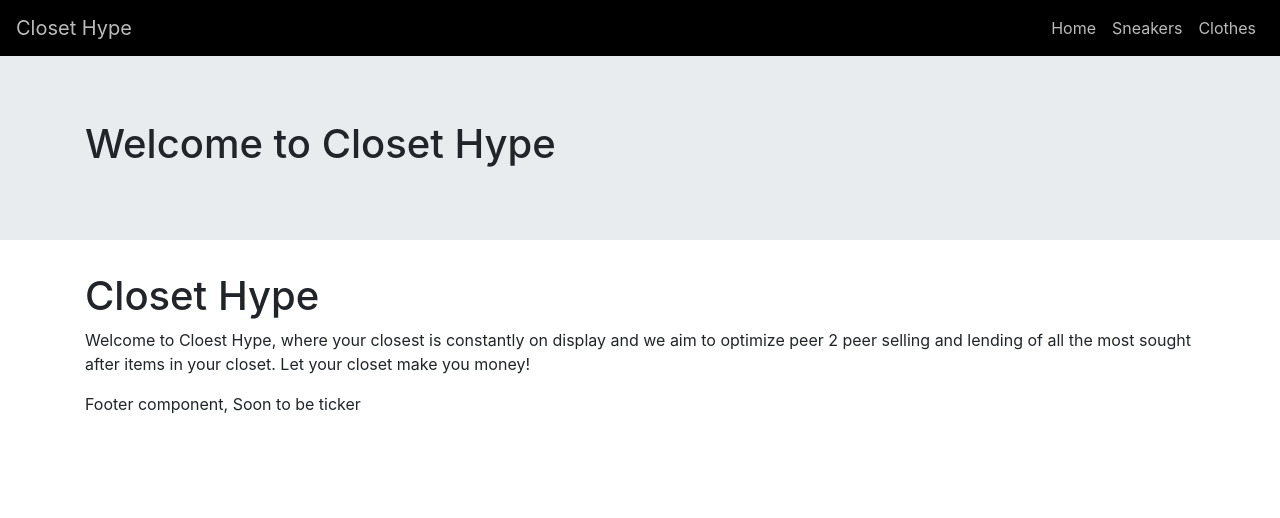
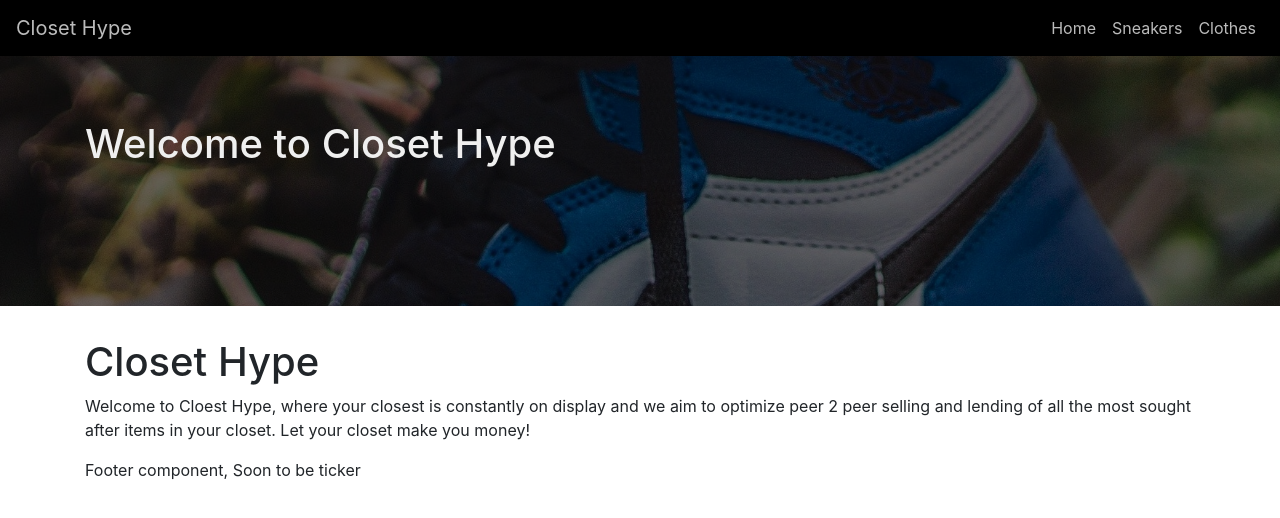
Before and after one commit to ggatling/sneaker-capstone, a React (Create React App) app in the folder sneaker_react/sneakers-app/: page / in a window 1280 px wide. Shown: the top 518 px of the page. Built offline with nearby package versions, Linux system fonts and the light colour scheme.

Commit message:
Add banner photo to frontend

```diff
--- a/sneaker_react/sneakers-app/src/components/Jumbotron.js
+++ b/sneaker_react/sneakers-app/src/components/Jumbotron.js
@@ -1,9 +1,29 @@
 import React from 'react';
 import {Jumbotron as Jumbo, Container} from "react-bootstrap";
 import styled from 'styled-components';
-import jordan_jumbo from '../assets/jordan_jumbo.jpg';
+import royal from '../assets/royal.jpg';
 
-const Styles = styled.div``;
+const Styles = styled.div`
+  .jumbotron{
+    background: url(${royal}) no-repeat fixed bottom;
+    background-size: cover;
+    color: #efefef;
+    height: 250px;
+    position: relative;
+    z-index: -2;
+  }
+
+  .overlay{
+    background-color: #000;
+    opacity: 0.6;
+    position: absolute;
+    top: 0;
+    bottom: 0;
+    right: 0;
+    left: 0;
+    z-index: -1;
+  }
+`;
 
 export const Jumbotron = ()=>(
   <Styles>
```
Also changed, not shown: sneaker_react/sneakers-app/src/assets/royal.jpg (added).
